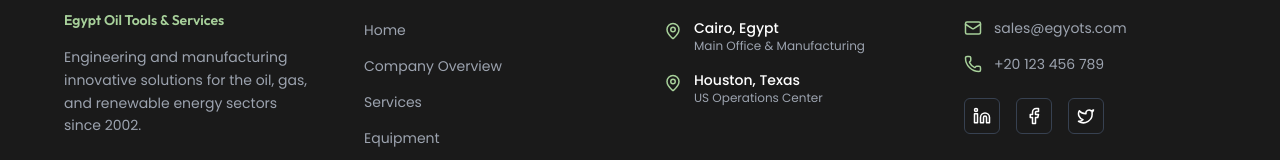
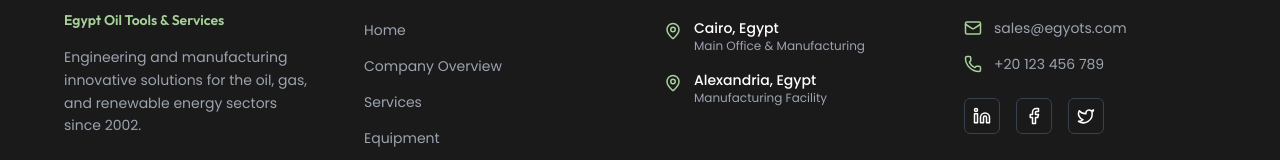
Before and after one commit to tamirelabi/egyots, a Next.js app: page /contact in a window 1280 px wide. Shown: the part 1468-1628 px from the top of the page. Built offline with nearby package versions, Linux system fonts and the light colour scheme.

Commit message:
Update location in Footer component to Alexandria

```diff
--- a/components/Footer.tsx
+++ b/components/Footer.tsx
@@ -35,8 +35,8 @@
             <div className="flex items-start space-x-3">
               <MapPin size={18} className="text-secondary shrink-0 mt-1" />
               <div>
-                <p className="font-medium text-sm">Houston, Texas</p>
-                <p className="text-gray-400 text-xs">US Operations Center</p>
+                <p className="font-medium text-sm">Alexandria, Egypt</p>
+                <p className="text-gray-400 text-xs">Manufacturing Facility</p>
               </div>
             </div>
           </div>
```
